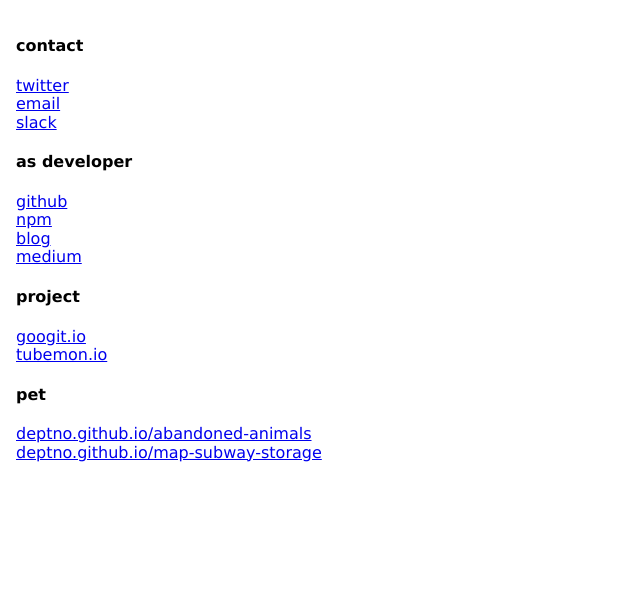
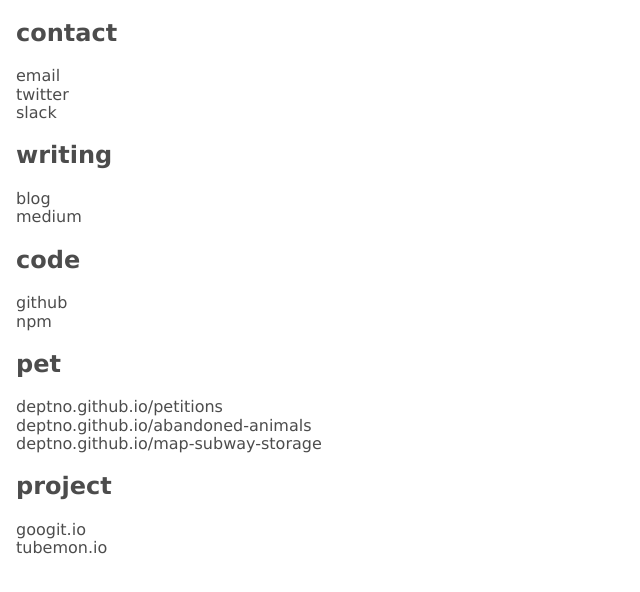
Before and after one commit to deptno/bglee.me, a Next.js app: page / in a window 1280 px wide. Shown: the top 592 px of the page, without its empty margins (0-640 px from the left). Built offline with nearby package versions, Linux system fonts and the light colour scheme.

Commit message:
feat: add pet/petitions

```diff
--- a/src/pages/index.tsx
+++ b/src/pages/index.tsx
@@ -4,51 +4,56 @@
 
 export default () => {
   return (
-    <div className="pa3">
-
-      <h4>contact</h4>
+    <div className="ph3 black-70">
+      <h2>contact</h2>
       <ul className="list pl0">
         <li>
-          <a href="http://twitter.com/@deptno" target="_blank">twitter</a>
+          <a className="link black-70" href="mailto:deptno@gmail.com" target="_blank">email</a>
         </li>
         <li>
-          <a href="mailto:deptno@gmail.com" target="_blank">email</a>
+          <a className="link black-70" href="http://twitter.com/@deptno" target="_blank">twitter</a>
         </li>
         <li>
-          <a href="http://deptno.slack.com" target="_blank">slack</a>
+          <a className="link black-70" href="http://deptno.slack.com" target="_blank">slack</a>
         </li>
       </ul>
-      <h4>as developer</h4>
+      <h2>writing</h2>
       <ul className="list pl0">
         <li>
-          <a href="https://github.com/deptno" target="_blank">github</a>
+          <a className="link black-70" href="https://deptno.github.io" target="_blank">blog</a>
         </li>
         <li>
-          <a href="https://www.npmjs.com/~deptno" target="_blank">npm</a>
+          <a className="link black-70" href="http://medium.com/@deptno" target="_blank">medium</a>
+        </li>
+      </ul>
+      <h2>code</h2>
+      <ul className="list pl0">
+        <li>
+          <a className="link black-70" href="https://github.com/deptno" target="_blank">github</a>
         </li>
         <li>
-          <a href="https://deptno.github.io" target="_blank">blog</a>
+          <a className="link black-70" href="https://www.npmjs.com/~deptno" target="_blank">npm</a>
+        </li>
+      </ul>
+      <h2>pet</h2>
+      <ul className="list pl0">
+        <li id="petitions">
+          <a className="link black-70" href="https://deptno.github.io/petitions" target="_blank">deptno.github.io/petitions</a>
         </li>
         <li>
-          <a href="http://medium.com/@deptno" target="_blank">medium</a>
+          <a className="link black-70" href="https://deptno.github.io/abandoned-animals" target="_blank">deptno.github.io/abandoned-animals</a>
+        </li>
+        <li>
+          <a className="link black-70" href="https://deptno.github.io/map-subway-storage" target="_blank">deptno.github.io/map-subway-storage</a>
         </li>
       </ul>
-      <h4>project</h4>
+      <h2>project</h2>
       <ul className="list pl0">
         <li>
-          <a href="https://googit.io" target="_blank">googit.io</a>
+          <a className="link black-70" href="https://googit.io" target="_blank">googit.io</a>
         </li>
         <li>
-          <a href="https://tubemon.io" target="_blank">tubemon.io</a>
-        </li>
-      </ul>
-      <h4>pet</h4>
-      <ul className="list pl0">
-        <li>
-          <a href="https://deptno.github.io/abandoned-animals" target="_blank">deptno.github.io/abandoned-animals</a>
-        </li>
-        <li>
-          <a href="https://deptno.github.io/map-subway-storage" target="_blank">deptno.github.io/map-subway-storage</a>
+          <a className="link black-70" href="https://tubemon.io" target="_blank">tubemon.io</a>
         </li>
       </ul>
     </div>
```
